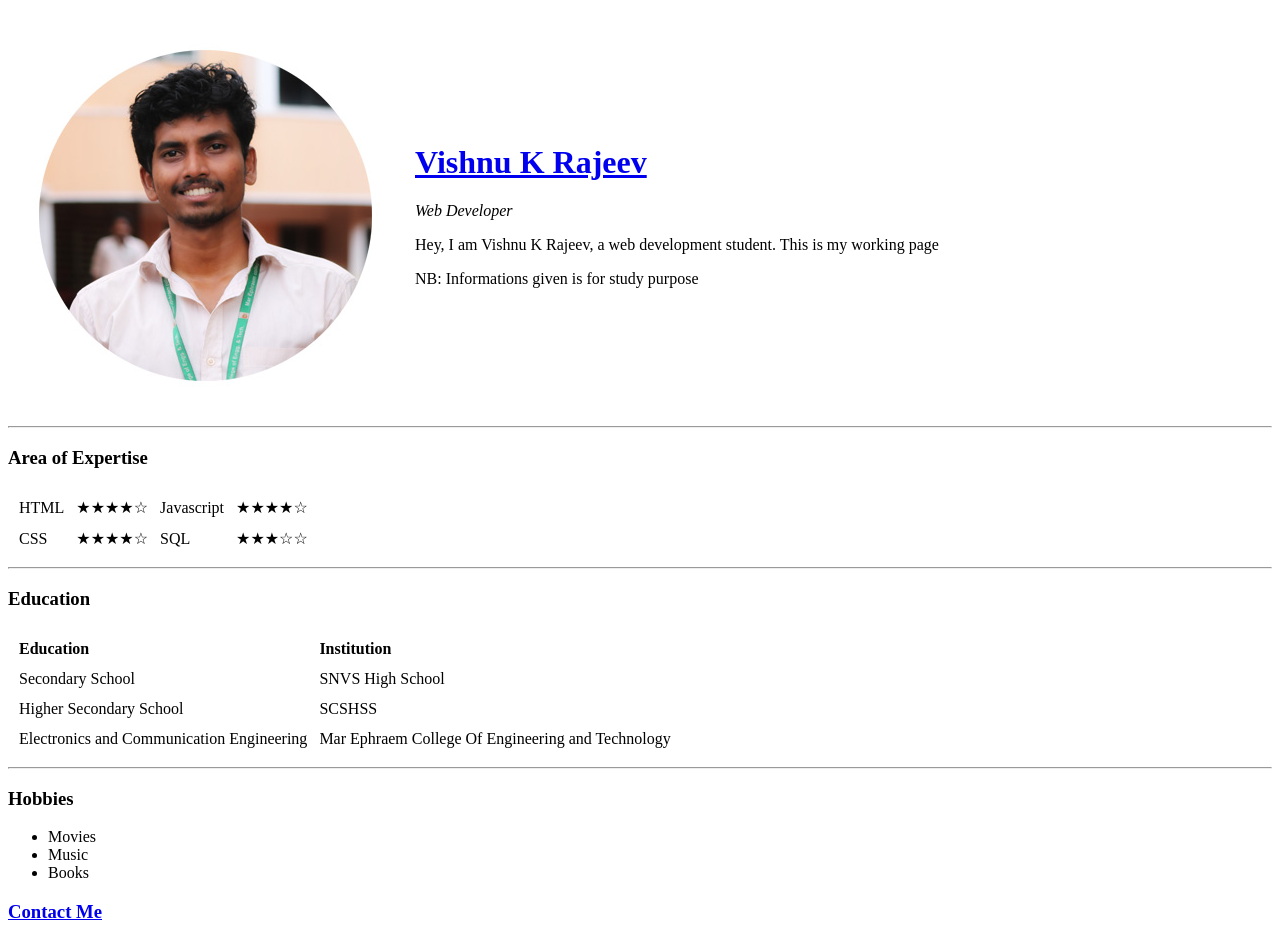
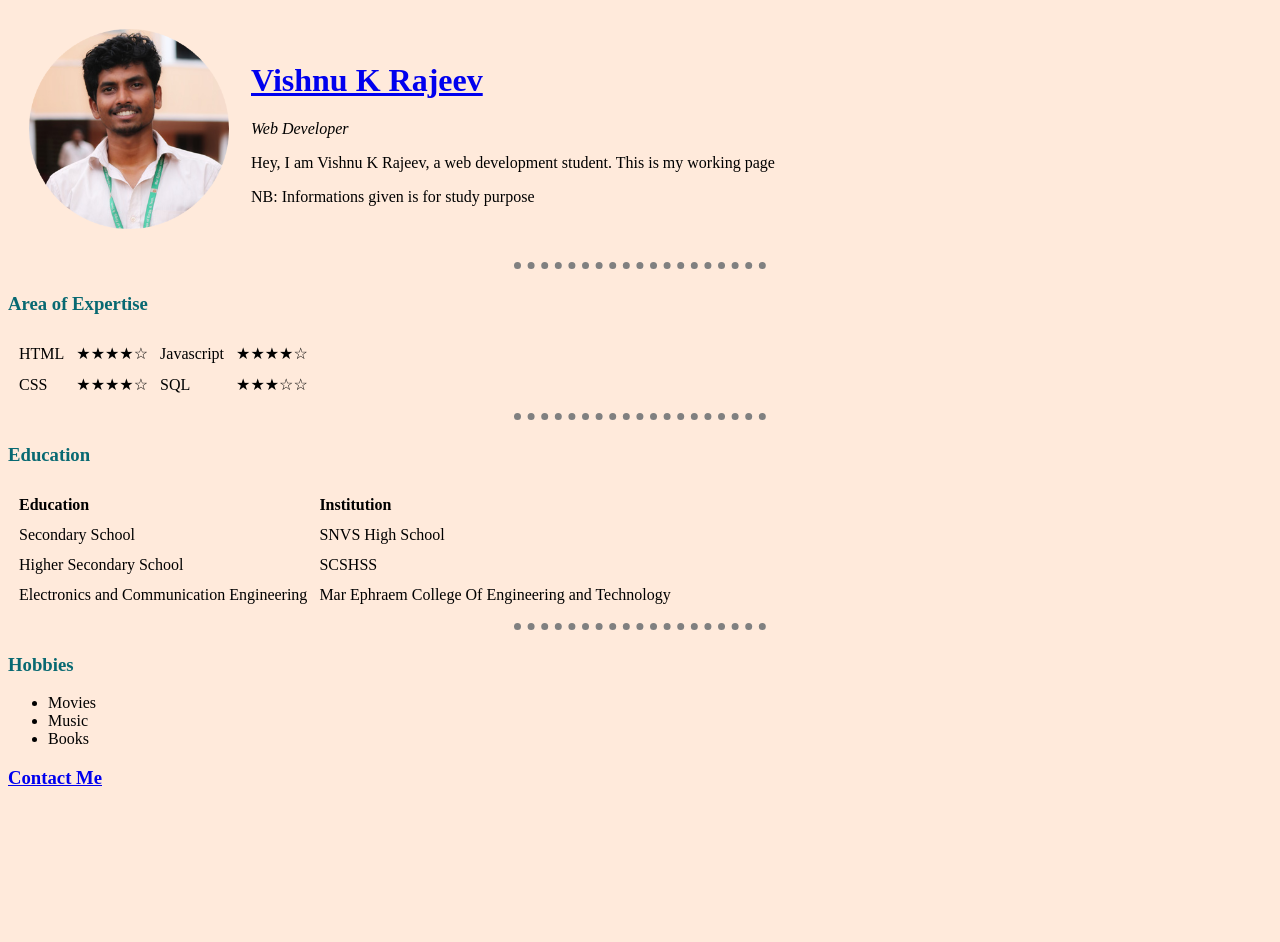
Before and after one commit to vishnukrajeev/mypage, a plain HTML site: page index.html in a window 1280 px wide. After the commit the page ends 808 px from the top, so only its background shows below. Drawn offline with Linux system fonts and the light colour scheme.

Commit message:
Add files via upload

```diff
--- /dev/null
+++ b/css/styles.css
@@ -0,0 +1,18 @@
+body{
+    background-color: #ffeadb;
+}
+hr{
+    background-color: none;
+    border-style: dotted none none;
+    height: 5px;
+    width: 20%;
+    border-color: grey;
+    border-width: 7px;
+}
+
+h1{
+    color: #086972;
+}
+h3{
+    color: #086972;
+}
--- a/index.html
+++ b/index.html
@@ -5,12 +5,14 @@
     <meta name="viewport" content="width=device-width, initial-scale=1.0">
     <meta http-equiv="X-UA-Compatible" content="ie=edge">
     <title>Vishnu K Rajeev</title>
-    <link rel="icon" href="images/vishnu.jpg" type="image/icon type">
+    <link rel="icon" href="images/vishnu.png" type="image/icon type">
+    <link rel="stylesheet" href="css/styles.css">
+
 </head>
 <body>
-    <table>
+    <table cellspacing="20">
         <tr>
-            <td><img src="images/vishnu.jpg" alt="vishnu's image"></td>
+            <td><img src="images/vishnu.png"width="200" height="200" alt="vishnu's image"></td>
             <td><h1><strong><a href="file:///C:/Users/Vishnu%20%20Rajeev/Desktop/Web%20Development/HTML%20Personal%20Site/index.html">Vishnu K Rajeev</a></strong></h1>
                 <p><em>Web Developer</em></p>
                 <p>Hey, I am Vishnu K Rajeev, a web development student. This is my working page</p>
```
Also changed, not shown: contact.html (+1 -0 lines), images/vishnu.png (added).
